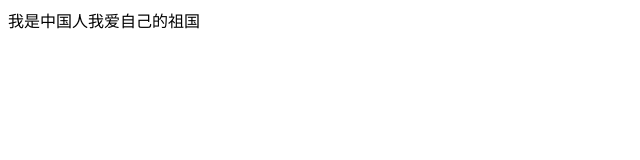
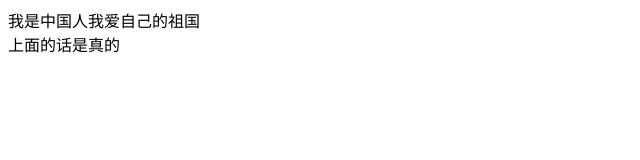
Before and after one commit to cdyberlin/test119, a plain HTML site: page index.html in a window 1280 px wide. Shown: the whole page, without its empty margins (0-640 px from the left). Drawn offline with Linux system fonts and the light colour scheme.

Commit message:
”我添加了一行

```diff
--- a/index.html
+++ b/index.html
@@ -6,5 +6,6 @@
 </head>
 <body>
 	<div>我是中国人我爱自己的祖国</div>
+	<div>上面的话是真的</div>
 </body>
 </html>
```
